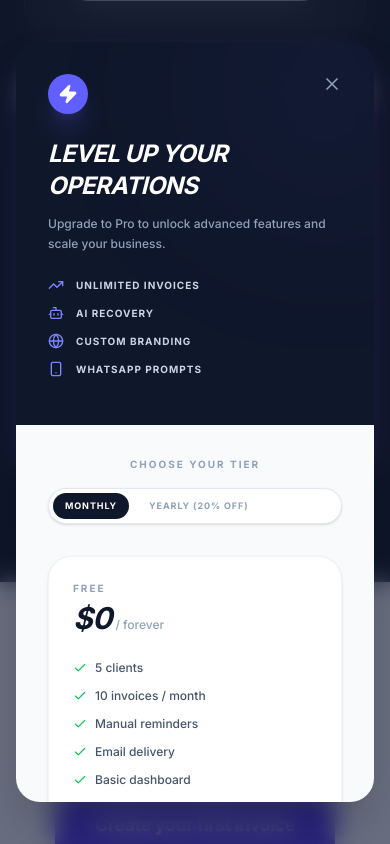
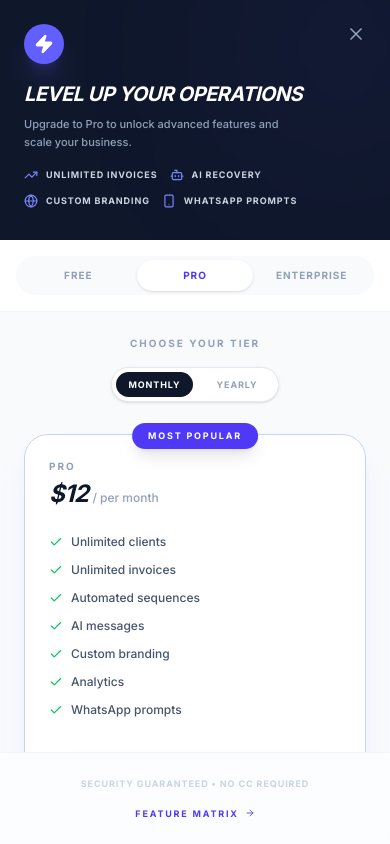
Before and after one commit to slurrystyles/paydrip, a React (Vite) app: page / in a window 390 px wide. Both pictures are taken after a click on the button "GO PRO". Shown: the part 4979-5823 px from the top of the page. Built offline with nearby package versions, Linux system fonts and the light colour scheme; no server answers.

Commit message:
feat(UpgradeModal): Enhance responsiveness and mobile styling
Improves the UpgradeModal's layout and appearance on smaller screens, ensuring a better user experience across devices. Updates styling for mobile tab selection and modal dimensions.

```diff
--- a/src/components/UpgradeModal.tsx
+++ b/src/components/UpgradeModal.tsx
@@ -79,6 +79,7 @@ const PLANS = [
 
 export function UpgradeModal({ isOpen, onClose, reason }: UpgradeModalProps) {
   const [view, setView] = React.useState<'plans' | 'manual'>('plans');
+  const [activeMobileTab, setActiveMobileTab] = React.useState(1); // Default to 'Pro' (index 1)
 
   const handleUpgrade = () => {
     setView('manual');
@@ -108,7 +109,7 @@ export function UpgradeModal({ isOpen, onClose, reason }: UpgradeModalProps) {
   return (
     <AnimatePresence>
       {isOpen && (
-        <div className="fixed inset-0 z-[100] flex items-center justify-center p-4 sm:p-6">
+        <div className="fixed inset-0 z-[100] flex items-center justify-center p-0 sm:p-6 overflow-hidden">
           <motion.div
             initial={{ opacity: 0 }}
             animate={{ opacity: 1 }}
@@ -121,7 +122,7 @@ export function UpgradeModal({ isOpen, onClose, reason }: UpgradeModalProps) {
             initial={{ opacity: 0, scale: 0.95, y: 20 }}
             animate={{ opacity: 1, scale: 1, y: 0 }}
             exit={{ opacity: 0, scale: 0.95, y: 20 }}
-            className="relative bg-white rounded-[1.5rem] md:rounded-[2.5rem] shadow-2xl w-full max-w-5xl max-h-[90vh] overflow-y-auto custom-scrollbar flex flex-col md:flex-row"
+            className="relative bg-white sm:rounded-[2rem] md:rounded-[2.5rem] shadow-2xl w-full max-w-5xl h-full sm:h-auto max-h-screen sm:max-h-[85vh] overflow-hidden flex flex-col md:flex-row"
           >
             {/* Close Button */}
             <button
@@ -129,38 +130,38 @@ export function UpgradeModal({ isOpen, onClose, reason }: UpgradeModalProps) {
                 onClose();
                 setTimeout(() => setView('plans'), 300); // Reset after exit
               }}
-              className="absolute top-6 right-6 p-2 rounded-full hover:bg-slate-100 transition-colors text-slate-400 z-50 md:text-white md:hover:bg-white/10"
+              className="absolute top-4 right-4 md:top-6 md:right-6 p-2 rounded-full hover:bg-slate-100 transition-colors text-slate-400 z-50 md:text-white md:hover:bg-white/10"
             >
               <X size={20} />
             </button>
 
             {/* Promo Sidebar (Mobile top, Desktop left) */}
-            <div className="w-full md:w-[35%] bg-slate-900 p-8 md:p-12 text-white flex flex-col justify-between relative shrink-0">
+            <div className="w-full md:w-[35%] bg-slate-900 p-6 md:p-12 text-white flex flex-col justify-between relative shrink-0">
                <div className="absolute top-0 right-0 p-24 bg-indigo-500/10 blur-[100px] rounded-full -mr-12 -mt-12" />
 
                <div className="relative z-10">
-                  <div className="w-10 h-10 md:w-12 md:h-12 bg-indigo-500 rounded-xl md:rounded-2xl flex items-center justify-center mb-6 shadow-xl shadow-indigo-500/20">
+                  <div className="w-10 h-10 md:w-12 md:h-12 bg-indigo-500 rounded-xl md:rounded-2xl flex items-center justify-center mb-4 md:mb-6 shadow-xl shadow-indigo-500/20">
                      {view === 'plans' ? (
                        <Zap size={20} className="text-white fill-current md:size-6" />
                      ) : (
                        <Check size={20} className="text-white md:size-6" />
                      )}
                   </div>
-                  <h2 className="text-2xl md:text-3xl font-black tracking-tight mb-3 md:mb-4 uppercase italic">
+                  <h2 className="text-xl md:text-3xl font-black tracking-tight mb-2 md:mb-4 uppercase italic">
                     {getReasonTitle()}
                   </h2>
-                  <p className="text-slate-400 text-xs md:text-sm leading-relaxed font-medium mb-6 md:mb-8">
+                  <p className="text-slate-400 text-[11px] md:text-sm leading-relaxed font-medium mb-4 md:mb-8 max-w-[280px] md:max-w-none">
                     {getReasonDesc()}
                   </p>
 
-                  <div className="grid grid-cols-1 sm:grid-cols-2 md:grid-cols-1 gap-3 md:gap-4 pb-4 md:pb-0">
+                  <div className="flex flex-wrap md:flex-col gap-3 md:gap-4 pb-2 md:pb-0">
                      {[
-                        { icon: <TrendingUp size={16} />, text: 'Unlimited Invoices' },
-                        { icon: <Bot size={16} />, text: 'AI Recovery' },
-                        { icon: <Globe size={16} />, text: 'Custom Branding' },
-                        { icon: <Smartphone size={16} />, text: 'WhatsApp Prompts' }
+                        { icon: <TrendingUp size={14} />, text: 'Unlimited Invoices' },
+                        { icon: <Bot size={14} />, text: 'AI Recovery' },
+                        { icon: <Globe size={14} />, text: 'Custom Branding' },
+                        { icon: <Smartphone size={14} />, text: 'WhatsApp Prompts' }
                      ].map((item, i) => (
-                        <div key={i} className="flex items-center gap-3 text-[10px] font-bold uppercase tracking-widest text-slate-300">
+                        <div key={i} className="flex items-center gap-2 text-[9px] md:text-[10px] font-bold uppercase tracking-widest text-slate-300">
                            <div className="text-indigo-400 shrink-0">{item.icon}</div>
                            {item.text}
                         </div>
@@ -168,7 +169,7 @@ export function UpgradeModal({ isOpen, onClose, reason }: UpgradeModalProps) {
                   </div>
                </div>
 
-               <div className="mt-8 md:mt-12 relative z-10 hidden sm:block">
+               <div className="mt-8 md:mt-12 relative z-10 hidden md:block">
                   <div className="p-4 bg-white/5 rounded-2xl border border-white/10 backdrop-blur-sm">
                      <p className="text-[10px] font-black tracking-[0.2em] uppercase text-indigo-400 mb-2">Team Favorite</p>
                      <p className="text-[11px] md:text-xs text-slate-400 italic leading-relaxed">"Paydrip Pro paid for itself within the first 48 hours. Our collection speed increased by 300%."</p>
@@ -177,7 +178,7 @@ export function UpgradeModal({ isOpen, onClose, reason }: UpgradeModalProps) {
             </div>
 
             {/* Plans Grid / Manual Payment View */}
-            <div className="flex-1 p-8 md:p-12 bg-slate-50 flex flex-col">
+            <div className="flex-1 bg-slate-50 flex flex-col overflow-hidden relative">
                <AnimatePresence mode="wait">
                  {view === 'plans' ? (
                    <motion.div
@@ -185,22 +186,46 @@ export function UpgradeModal({ isOpen, onClose, reason }: UpgradeModalProps) {
                      initial={{ opacity: 0, x: 20 }}
                      animate={{ opacity: 1, x: 0 }}
                      exit={{ opacity: 0, x: -20 }}
-                     className="flex flex-col h-full"
+                     className="flex flex-col h-full overflow-hidden"
                    >
-                     <div className="flex flex-col sm:flex-row items-center justify-between gap-4 mb-8">
-                        <h3 className="text-[10px] md:text-xs font-black tracking-[0.2em] uppercase text-slate-400">Choose your tier</h3>
-                        <div className="flex items-center gap-2 bg-white p-1 rounded-xl shadow-sm border border-slate-200 w-full sm:w-auto overflow-x-auto">
-                           <button className="px-3 md:px-4 py-1.5 md:py-2 text-[9px] md:text-[10px] font-black uppercase tracking-widest bg-slate-900 text-white rounded-lg whitespace-nowrap">Monthly</button>
-                           <button className="px-3 md:px-4 py-1.5 md:py-2 text-[9px] md:text-[10px] font-black uppercase tracking-widest text-slate-400 hover:text-slate-900 whitespace-nowrap">Yearly (20% Off)</button>
+                     {/* Tab Headers (Mobile Only) */}
+                     <div className="md:hidden flex p-4 bg-white border-b border-slate-100 shrink-0">
+                        <div className="flex w-full bg-slate-50 p-1 rounded-xl">
+                           {PLANS.map((plan, idx) => (
+                              <button
+                                 key={plan.slug}
+                                 onClick={() => setActiveMobileTab(idx)}
+                                 className={cn(
+                                    "flex-1 py-2 text-[10px] font-black uppercase tracking-widest rounded-lg transition-all",
+                                    activeMobileTab === idx
+                                       ? "bg-white text-indigo-600 shadow-sm"
+                                       : "text-slate-400"
+                                 )}
+                              >
+                                 {plan.name}
+                              </button>
+                           ))}
                         </div>
                      </div>
 
-                     <div className="grid grid-cols-1 md:grid-cols-3 gap-8 md:gap-4 flex-1 pb-4 md:pb-0">
-                        {PLANS.map((plan) => (
+                     {/* Main Content Area */}
+                     <div className="flex-1 overflow-y-auto custom-scrollbar p-6 md:p-12">
+                        <div className="flex flex-col sm:flex-row items-center justify-between gap-4 mb-8">
+                           <h3 className="text-[10px] md:text-xs font-black tracking-[0.2em] uppercase text-slate-400">Choose your tier</h3>
+                           <div className="flex items-center gap-2 bg-white p-1 rounded-xl shadow-sm border border-slate-200">
+                              <button className="px-3 md:px-4 py-1.5 text-[9px] md:text-[10px] font-black uppercase tracking-widest bg-slate-900 text-white rounded-lg">Monthly</button>
+                              <button className="px-4 py-1.5 text-[9px] md:text-[10px] font-black uppercase tracking-widest text-slate-400">Yearly</button>
+                           </div>
+                        </div>
+
+                        {/* Desktop: Grid, Mobile: Selected Tab */}
+                        <div className="grid grid-cols-1 md:grid-cols-3 gap-6 md:gap-4 h-full">
+                           {PLANS.map((plan, idx) => (
                               <div
                                  key={plan.slug}
                                  className={cn(
                                     "bg-white rounded-3xl p-6 border transition-all flex flex-col group",
+                                    idx !== activeMobileTab ? "hidden md:flex" : "flex",
                                     plan.highlight ? "border-indigo-200 shadow-xl shadow-indigo-100/50 md:scale-[1.02] relative" : "border-slate-100 shadow-sm"
                                  )}
                               >
@@ -212,7 +237,7 @@ export function UpgradeModal({ isOpen, onClose, reason }: UpgradeModalProps) {
 
                                  <div className="mb-6">
                                     <p className="text-[10px] font-black uppercase tracking-[0.2em] text-slate-400 mb-1">{plan.name}</p>
-                                 <h4 className="text-3xl font-black text-slate-900 tracking-tight italic">
+                                    <h4 className="text-2xl md:text-3xl font-black text-slate-900 tracking-tight italic">
                                        {plan.price}
                                        <span className="text-xs font-medium text-slate-400 tracking-normal not-italic ml-1">/ {plan.interval}</span>
                                     </h4>
@@ -243,6 +268,7 @@ export function UpgradeModal({ isOpen, onClose, reason }: UpgradeModalProps) {
                               </div>
                            ))}
                         </div>
+                     </div>
                    </motion.div>
                  ) : (
                    <motion.div
@@ -250,10 +276,10 @@ export function UpgradeModal({ isOpen, onClose, reason }: UpgradeModalProps) {
                      initial={{ opacity: 0, x: 20 }}
                      animate={{ opacity: 1, x: 0 }}
                      exit={{ opacity: 0, x: -20 }}
-                     className="flex flex-col h-full space-y-8"
+                     className="flex flex-col h-full p-6 md:p-12 overflow-y-auto custom-scrollbar"
                    >
-                     <div className="flex items-center justify-between mb-2">
-                        <h3 className="text-xs font-black tracking-[0.2em] uppercase text-slate-400">Payment Instructions</h3>
+                     <div className="flex items-center justify-between mb-8">
+                        <h3 className="text-[10px] md:text-xs font-black tracking-[0.2em] uppercase text-slate-400">Payment Instructions</h3>
                         <button
                           onClick={() => setView('plans')}
                           className="text-[10px] font-black uppercase tracking-widest text-indigo-600 hover:text-slate-900 transition-colors"
@@ -262,41 +288,39 @@ export function UpgradeModal({ isOpen, onClose, reason }: UpgradeModalProps) {
                         </button>
                      </div>
 
-                     <div className="grid grid-cols-1 sm:grid-cols-2 gap-4 md:gap-6">
+                     <div className="grid grid-cols-1 sm:grid-cols-2 gap-4 md:gap-6 mb-8">
                         <div className="bento-card p-6 md:p-8 bg-white border-2 border-indigo-100 shadow-xl shadow-indigo-100/30 flex flex-col items-center text-center">
                            <div className="w-12 h-12 md:w-16 md:h-16 bg-indigo-50 rounded-full flex items-center justify-center mb-4 md:mb-6">
                               <CheckCircle size={28} className="text-indigo-600 md:size-8" />
                            </div>
-                           <p className="text-[9px] md:text-[10px] font-black uppercase tracking-[0.2em] text-slate-400 mb-2">Manual Payment via UPI</p>
-                           <h4 className="text-xl md:text-2xl font-black text-slate-900 tracking-tight italic mb-3 md:mb-4">suresh.roshanlal@okaxis</h4>
-                           <p className="text-[10px] md:text-xs text-slate-500 max-w-[180px] md:max-w-[200px]">Send the plan amount ($12 / ₹999) for instant activation.</p>
+                           <p className="text-[9px] md:text-[10px] font-black uppercase tracking-[0.2em] text-slate-400 mb-2">Via UPI</p>
+                           <h4 className="text-base md:text-xl font-black text-slate-900 tracking-tight italic mb-3 select-all">suresh.roshanlal@okaxis</h4>
+                           <p className="text-[10px] text-slate-500">Send ₹999 for instant activation.</p>
                         </div>
 
                         <div className="bento-card p-6 md:p-8 bg-white border border-slate-200 shadow-sm flex flex-col items-center text-center">
                            <div className="w-12 h-12 md:w-16 md:h-16 bg-slate-50 rounded-full flex items-center justify-center mb-4 md:mb-6">
                               <Mail size={28} className="text-slate-400 md:size-8" />
                            </div>
-                           <p className="text-[9px] md:text-[10px] font-black uppercase tracking-[0.2em] text-slate-400 mb-2">Send Confirmation</p>
-                           <h4 className="text-xl md:text-2xl font-black text-slate-900 tracking-tight mb-3 md:mb-4 break-all">suresh.roshanlal@gmail.com</h4>
-                           <p className="text-[10px] md:text-xs text-slate-500 max-w-[180px] md:max-w-[200px]">Email your transaction ID and organization name.</p>
+                           <p className="text-[9px] md:text-[10px] font-black uppercase tracking-[0.2em] text-slate-400 mb-2">Confirmation</p>
+                           <h4 className="text-base md:text-xl font-black text-slate-900 tracking-tight mb-3 break-all select-all">suresh.roshanlal@gmail.com</h4>
+                           <p className="text-[10px] text-slate-500">Email transaction ID/screenshot.</p>
                         </div>
                      </div>
 
-                     <div className="p-6 bg-amber-50 border border-amber-100 rounded-3xl flex items-start gap-4">
+                     <div className="p-6 bg-amber-50 border border-amber-100 rounded-3xl flex items-start gap-4 mb-8">
                         <div className="w-10 h-10 bg-white rounded-xl flex items-center justify-center border border-amber-200 shrink-0">
                            <Shield size={20} className="text-amber-500" />
                         </div>
                         <div>
-                           <h5 className="text-xs font-black uppercase text-amber-900 mb-1">Human-Verified Activation</h5>
-                           <p className="text-[10px] text-amber-700 leading-relaxed font-medium">Our team verifies payments manually within 2-4 hours. Once verified, your Pro features will be unlocked across all nodes instantly.</p>
+                           <h5 className="text-[11px] font-black uppercase text-amber-900 mb-1">Human-Verified Activation</h5>
+                           <p className="text-[10px] text-amber-700 leading-relaxed font-medium">Payments are verified manually within 2-4 hours. Once verified, features unlock across all nodes instantly.</p>
                         </div>
                      </div>
 
-                     <div className="flex-1" />
-
                      <button
                        onClick={onClose}
-                       className="w-full py-5 bg-slate-900 text-white rounded-2xl text-xs font-black uppercase tracking-[0.2em] hover:bg-indigo-600 transition-all shadow-xl shadow-slate-200"
+                       className="w-full py-5 bg-slate-900 text-white rounded-2xl text-xs font-black uppercase tracking-[0.2em] hover:bg-indigo-600 transition-all shadow-xl shadow-slate-200 mb-6"
                      >
                        I've made the payment
                      </button>
@@ -304,16 +328,17 @@ export function UpgradeModal({ isOpen, onClose, reason }: UpgradeModalProps) {
                  )}
                </AnimatePresence>
 
-               <div className="mt-8 flex flex-col sm:flex-row items-center justify-between gap-4">
+               {/* Sticky Footer */}
+               <div className="mt-auto p-6 md:p-8 border-t border-slate-100 bg-white/50 backdrop-blur-sm flex flex-col sm:flex-row items-center justify-between gap-4 shrink-0">
                   <p className="text-[9px] font-black uppercase tracking-widest text-slate-300">
-                     Security Guaranteed • No credit card required to start • Cancel anytime
+                     Security Guaranteed • No CC required
                   </p>
                   <Link
                      to="/pricing"
                      onClick={onClose}
                      className="text-[9px] font-black uppercase tracking-[0.2em] text-indigo-600 hover:text-slate-900 transition-colors flex items-center gap-1.5"
                   >
-                     Review full feature matrix <ArrowRight size={10} />
+                     Feature matrix <ArrowRight size={10} />
                   </Link>
                </div>
             </div>
```
Lines whose indentation alone changed are shown as unchanged.
